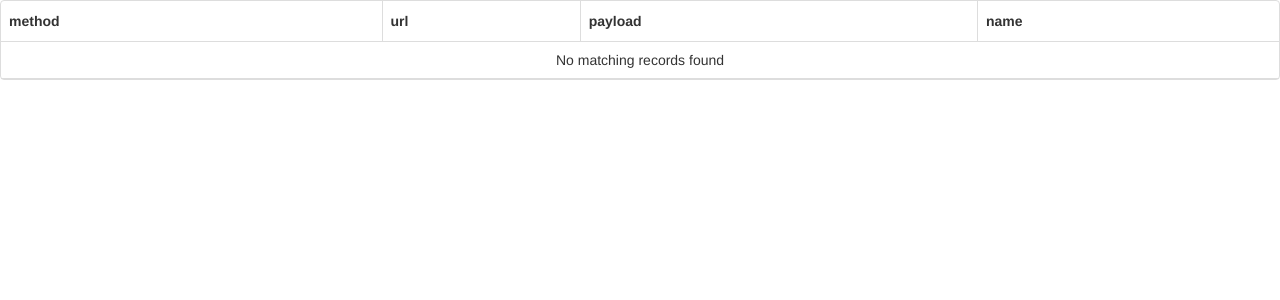
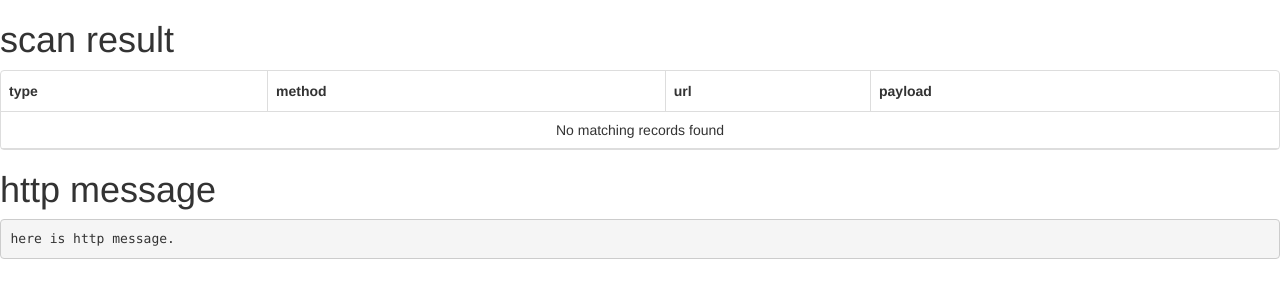
Before and after one commit to tzxfl/sscan, a Django app: page /index in a window 1280 px wide. Shown: the top 300 px of the page. Run offline with Django 3.2, Linux system fonts and the light colour scheme; data that the repository does not hold is empty; some libraries are stand-ins or nearby versions.

Commit message:
修复一些前端问题

```diff
--- a/web/web/templates/test.html
+++ b/web/web/templates/test.html
@@ -1,14 +1,13 @@
-{% load staticfiles %}
 <!DOCTYPE html>
 
 	<head>
 		<title>sscan result</title>
 
-		<link rel="stylesheet" href="{% static "bootstrap.css" %}">
-		<link rel="stylesheet" href="{% static "bootstrap-table.css" %}">
+        <link rel="stylesheet" href="/static/bootstrap.css">
+		<link rel="stylesheet" href="/static/bootstrap-table.css">
 
-		<script src="{% static "jquery-3.2.1.min.js" %}"></script>
-		<script src="{% static "bootstrap-table.js" %}"></script>
+		<script src="/static/jquery-3.2.1.min.js"></script>
+		<script src="/static/bootstrap-table.js"></script>
 		<style>
  			table {word-break: break-all}
 		</style>
@@ -17,39 +16,25 @@
 
 
         <div>
-            <table data-toggle="table" data-pagination="true">
+            <h1>scan result</h1>
+            <table data-toggle="table" data-pagination="true" data-url="getresult">
 
                 <thead>
+                    <th data-field="type">type</th>
                     <th data-field="method">method</th>
                     <th data-field="url">url</th>
                     <th data-field="payload">payload</th>
-                    <th data-field="name">name</th>
                 </thead>
-                <tbody id="result_table">
-                    <script>
-                        $.getJSON("http://localhost:8000/getresult",function(json){
-                            var num = json.result_num;
-                            var result = json.result_list;
-
-                            for(var i=0;i<num;i++){
-                                var html="<tr>" +
-                                        "<td>" + result[i].method + "</td>" +
-                                        "<td>" + result[i].url + "</td>" +
-                                        "<td>";
-                                $.each(result[i].payload, function(k, v){html += JSON.stringify(v);})
-                                html += "</td>" +
-                                        "<td>" + "sqli" + "</td>" +
-                                        "</tr>";
-                                $("#result_table").append(html);
-
-                            }
-                            //console.log(result[0].payload);
-
-                        });
-                    </script>
-
+                <tbody id="result-table">
                 </tbody>
             </table>
         </div>
+        <div class="highlight">
+            <h1>http message</h1>
+            <pre><code class="language-html" id="html">here is http message.</code></pre>
+        </div>
 	</body>
+    <script>
+        $("#html").text(result[0].message);
+    </script>
 </html>
--- a/web/web/view.py
+++ b/web/web/view.py
@@ -30,11 +30,20 @@ def getResult(request):
     # 获取redis实例
     r = getRedisInstance()
     http_result_name = redis_config["http_result_name"]
-    result_num = r.llen(http_result_name)
+    result_list = r.lrange(http_result_name, 0, -1)
 
-    result_list = r.lrange(redis_config["http_result_name"], 0, -1)
-    for i in range(result_num):
-        result_list[i] = json.loads(result_list[i])
-    final_result = json.dumps({"result_num": result_num, "result_list": result_list})
+    # 处理格式
+    rel_list = []
+    for result in result_list:
+        result = json.loads(result)
+        string = ""
+        for r in result["payload"]:
+            for k, v in r.items():
+                string += k + "=" + v + "&"
+        result["payload"] = string
+        result = json.dumps(result)
+        rel_list.append(result)
+    rel = ",".join(rel_list)
+    rel = "[" + rel + "]"
 
-    return HttpResponse(final_result)
+    return HttpResponse(rel)
```
Also changed, not shown: sscanHandler.py (+15 -1 lines).
